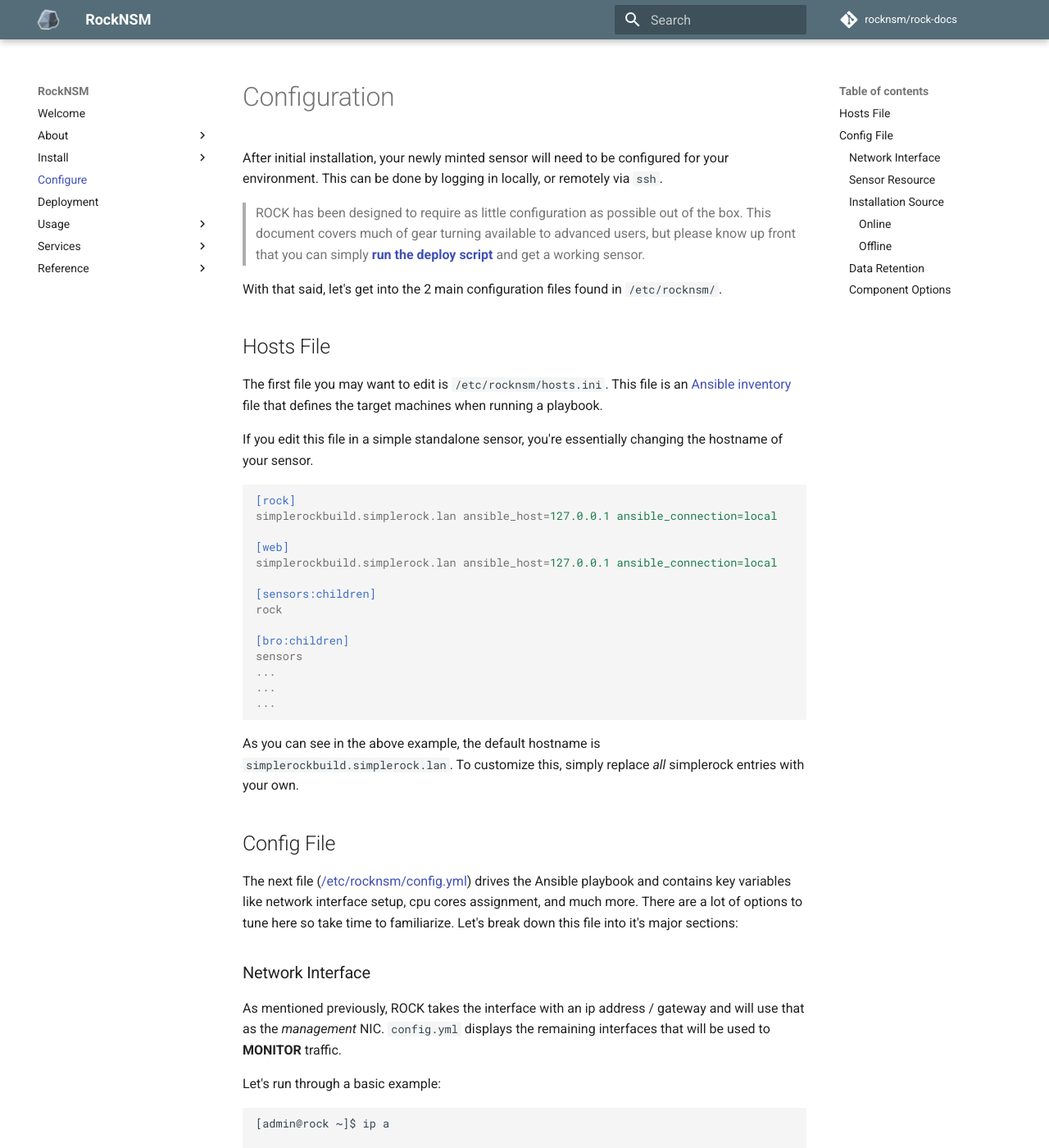
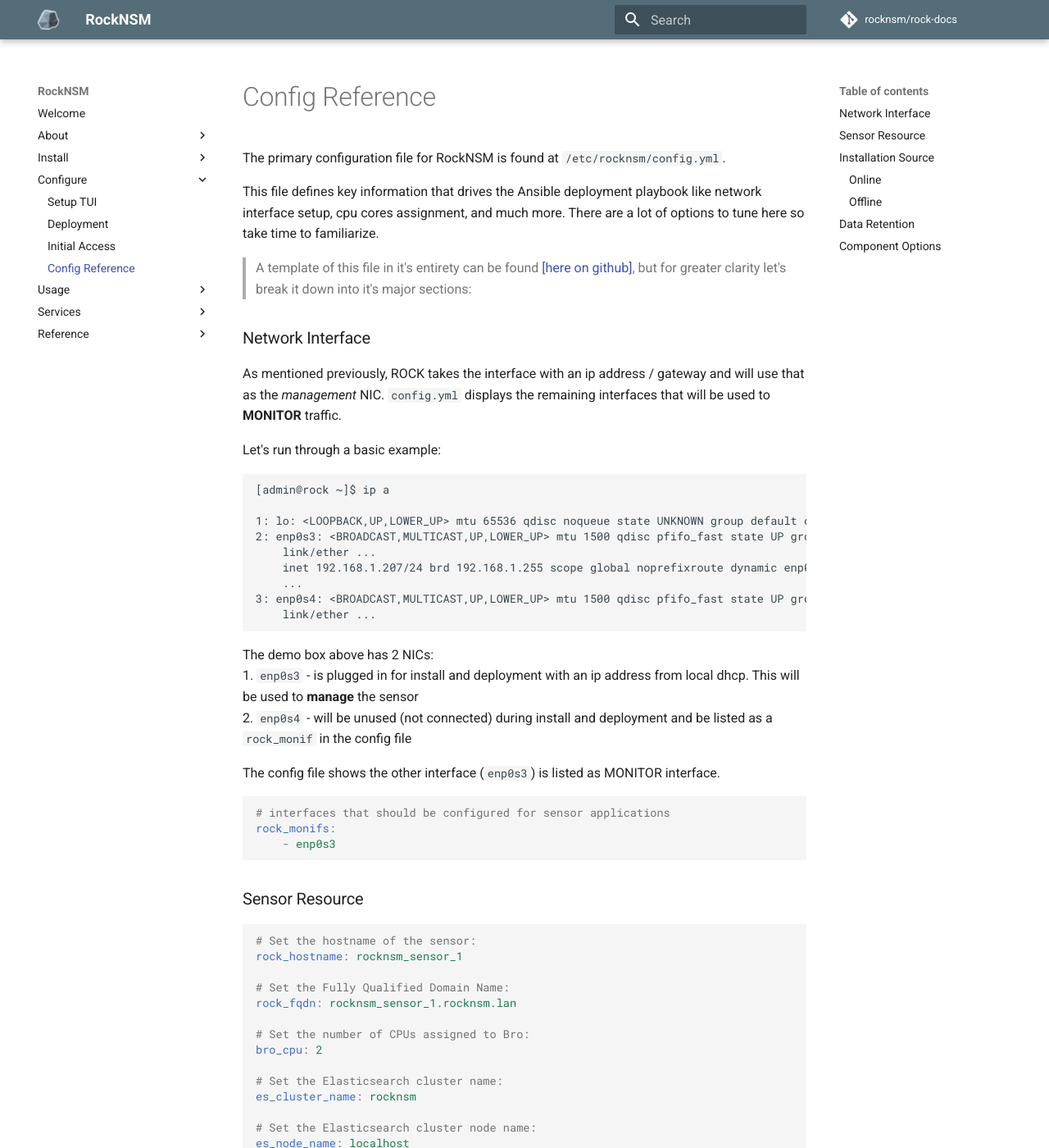
Before and after one commit to rocknsm/rock-docs, an MkDocs documentation site: the page built from docs/configure/reference.md, in a window 1280 px wide and 1400 px high. Shown: the whole window at 82% size. Built offline with MkDocs 1.6.1 and Material for MkDocs 9.7.7, drawn with Linux system fonts in a browser that asks for light colours; comment, search, counter and statistics services are not loaded.

Commit message:
reorganize for version 2.4

````diff
--- a/docs/configure/index.md
+++ b/docs/configure/reference.md
@@ -1,55 +1,12 @@
-# Configuration
+<!-- ## Configuration File Overview -->
 
-After initial installation, your newly minted sensor will need to be configured
-for your environment.  This can be done by logging in locally, or remotely via `ssh`.
+The primary configuration file for RockNSM is found at `/etc/rocknsm/config.yml`.
 
-> ROCK has been designed to require as little configuration as possible out of the
-box. This document covers much of gear turning available to advanced users, but
-please know up front that you can simply **[run the deploy script](../deployment/index.md)**
-and get a working sensor.
+This file defines key information that drives the Ansible deployment playbook
+like network interface setup, cpu cores assignment, and much more.  There are a
+lot of options to tune here so take time to familiarize.
 
-With that said, let's get into the 2 main configuration files found in `/etc/rocknsm/`.
-
-
-## Hosts File
-
-The first file you may want to edit is `/etc/rocknsm/hosts.ini`. This
-file is an [Ansible inventory](https://docs.ansible.com/ansible/latest/user_guide/intro_inventory.html)
-file that defines the target machines when running a playbook.
-
-If you edit this file in a simple standalone sensor, you're essentially changing
-the hostname of your sensor.
-
-<!-- This is also where you break out server roles for more complex multi-node
-deployments. If that fits your needs, see the multi-node clustering guide [here](#). -->
-
-```ini
-[rock]
-simplerockbuild.simplerock.lan ansible_host=127.0.0.1 ansible_connection=local
-
-[web]
-simplerockbuild.simplerock.lan ansible_host=127.0.0.1 ansible_connection=local
-
-[sensors:children]
-rock
-
-[bro:children]
-sensors
-...
-...
-...
-```
-
-As you can see in the above example, the default hostname is `simplerockbuild.simplerock.lan`.
-To customize this, simply replace _all_ simplerock entries with your own.
-
-
-## Config File
-
-The next file ([/etc/rocknsm/config.yml](https://github.com/rocknsm/rock/blob/master/playbooks/templates/rock_config.yml.j2)) drives
-the Ansible playbook and contains key variables like network interface setup,
-cpu cores assignment, and much more.  There are a lot of options to tune here so
-take time to familiarize.  Let's break down this file into it's major sections:
+> A template of this file in it's entirety can be found [[here on github]](https://github.com/rocknsm/rock/blob/master/playbooks/templates/rock_config.yml.j2), but for greater clarity let's break it down into it's major sections:
 
 
 ### Network Interface
--- a/mkdocs.yml
+++ b/mkdocs.yml
@@ -61,8 +61,11 @@
     - Media: install/media.md
     - Installation: install/install.md
     #- Example VM Install: vm_install.md
-  - Configure: configure/index.md
-  - Deployment: deployment/index.md
+  - Configure:
+    - Setup TUI: configure/setup.md
+    - Deployment: configure/deployment.md
+    - Initial Access: configure/initial-access.md
+    - Config Reference: configure/reference.md
   - Usage:
     - Basic Operation: usage/index.md
     - Support: usage/support.md
````
Also changed, not shown: docs/configure/initial-access.md (added, +18 -0 lines), docs/configure/setup.md (added, +55 -0 lines), docs/install/install.md (+2 -1 lines), docs/reference/changelog.md (+19 -4 lines), docs/configure/deployment.md (renamed from docs/deployment/index.md).
